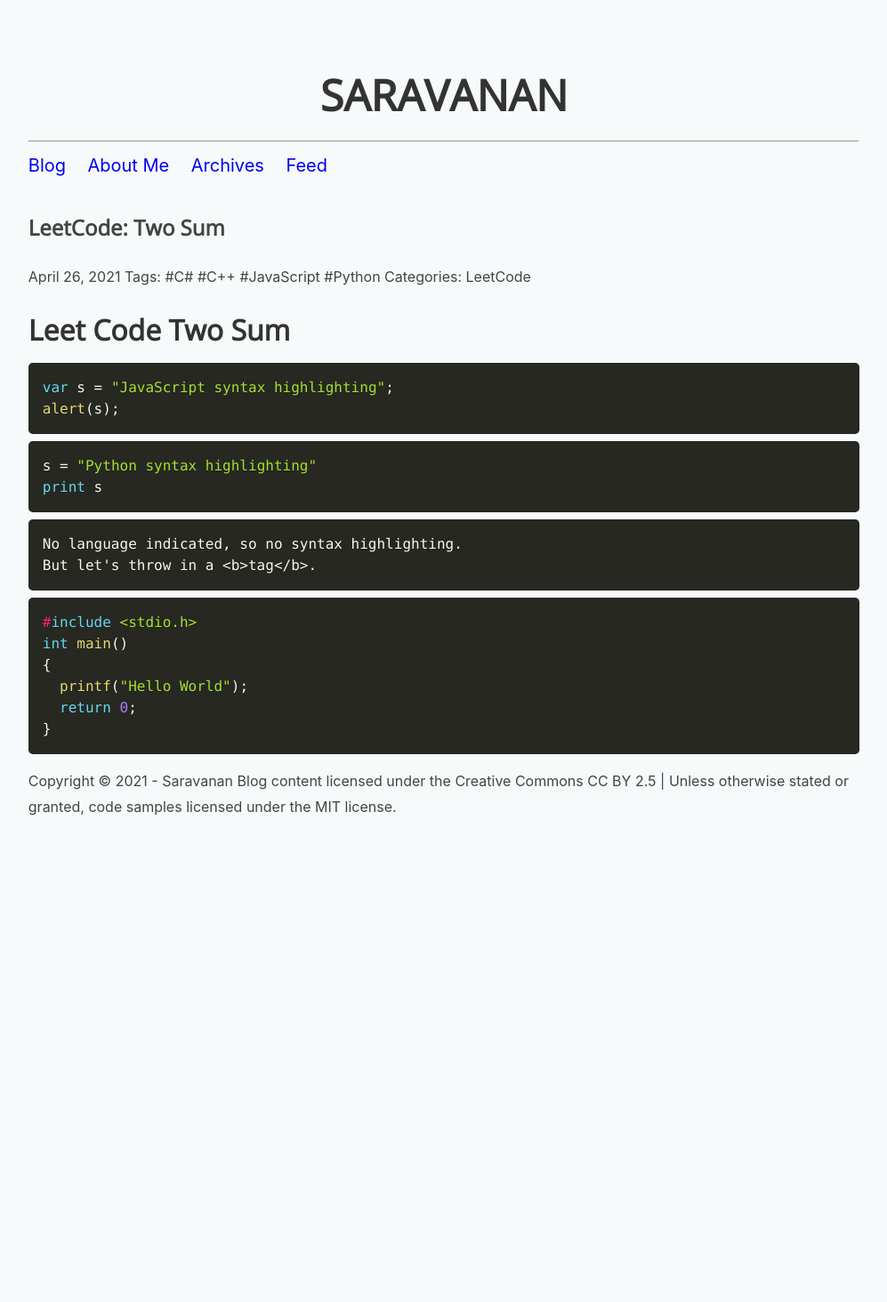
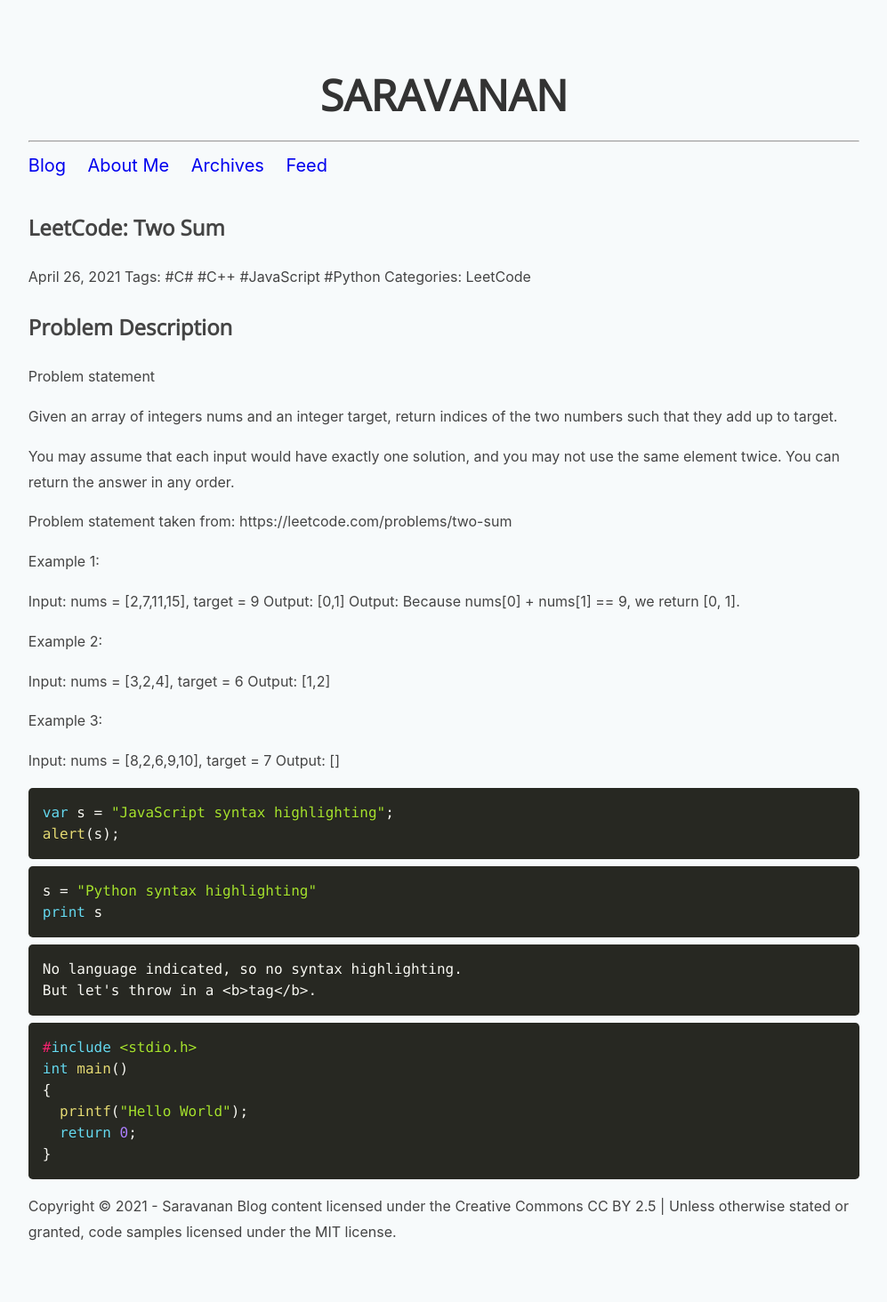
Before and after one commit to saravanaram/saravanaram.github.io, a Jekyll site: the page built from _posts/2021-04-26-twosum.md, in a window 1280 px wide. Shown: the whole page at 89% size, without its empty margins (141-1138 px from the left). Built offline with Jekyll 4.4.1, drawn with Linux system fonts in a browser that asks for light colours; before the commit the page ends 985 px from its top, so only the background shows below that.

Commit message:
Update 2021-04-26-twosum.md

````diff
--- a/_posts/2021-04-26-twosum.md
+++ b/_posts/2021-04-26-twosum.md
@@ -14,7 +14,31 @@ categories:
 slug: TwoSum
 ---
 
-# Leet Code Two Sum
+## Problem Description
+Problem statement
+
+Given an array of integers nums and an integer target, return indices of the two numbers such that they add up to target.
+
+You may assume that each input would have exactly one solution, and you may not use the same element twice. You can return the answer in any order.
+
+Problem statement taken from: https://leetcode.com/problems/two-sum
+
+Example 1:
+
+Input: nums = [2,7,11,15], target = 9
+Output: [0,1]
+Output: Because nums[0] + nums[1] == 9, we return [0, 1].
+
+Example 2:
+
+Input: nums = [3,2,4], target = 6
+Output: [1,2]
+
+Example 3:
+
+Input: nums = [8,2,6,9,10], target = 7
+Output: []
+
 
 
 ```javascript
````
